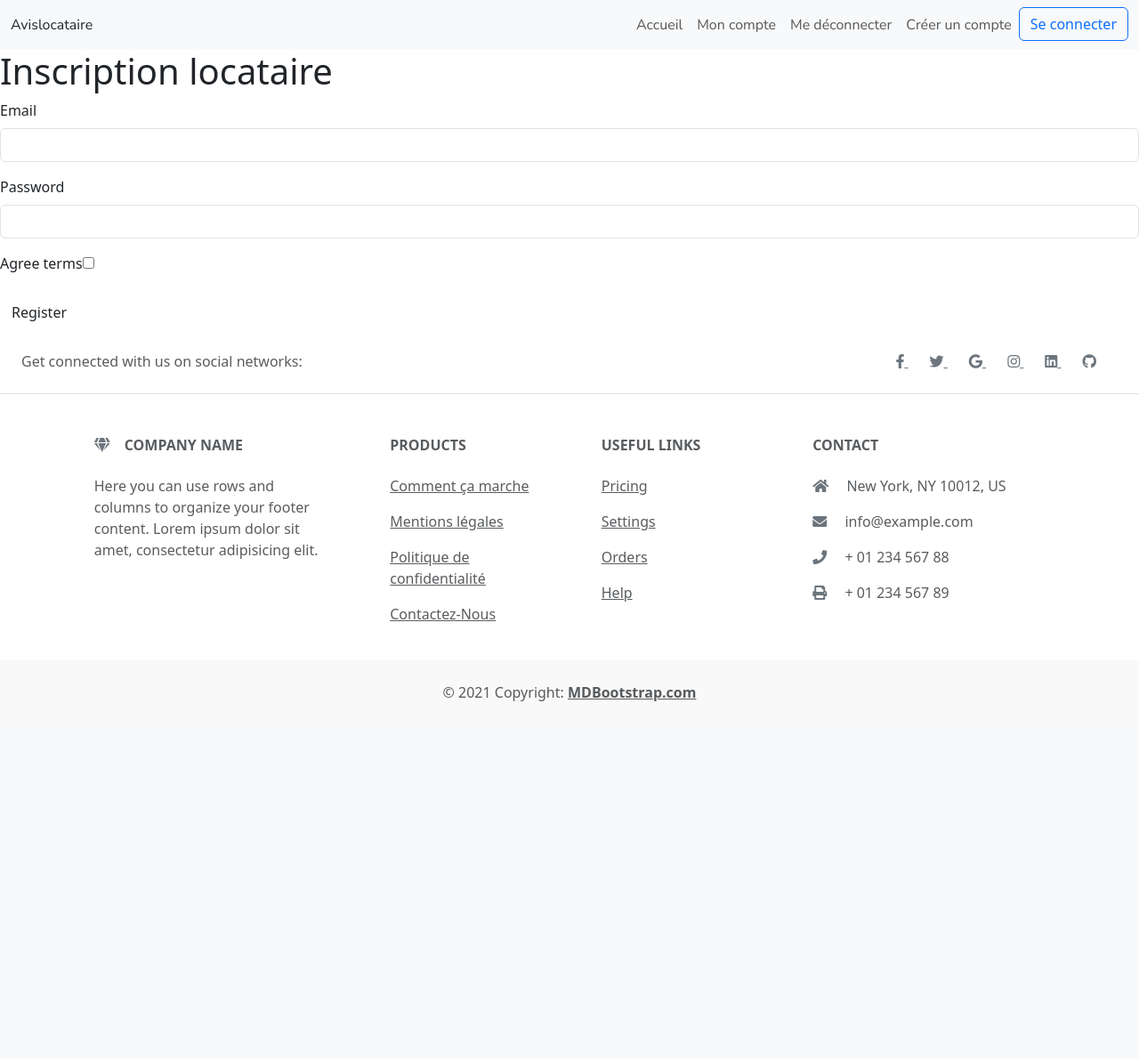
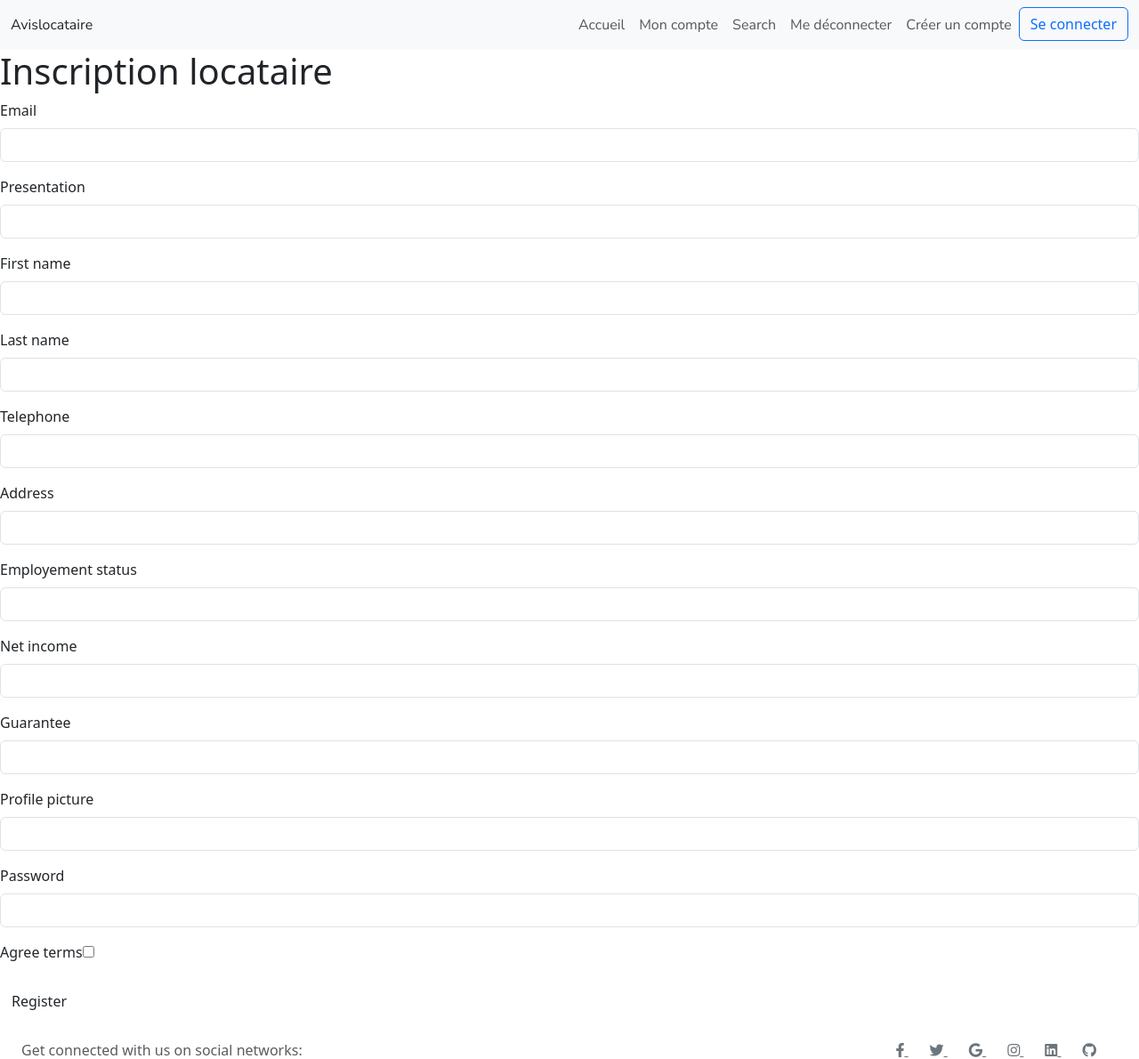
Before and after one commit to xavgdt66/Projet_Loc, a Symfony app: template templates/registration/register.html.twig in a window 1280 px wide. Shown: the top 1190 px of the page at 89% size. Before the commit the page ends 788 px from the top, so only its background shows below. Run offline with Twig, Linux system fonts and the light colour scheme; the template is opened without the code that fills it, so the values that code supplies are empty; form fields are guessed from the names that the template uses; some libraries are stand-ins or nearby versions.

Commit message:
avant la mise en place VichUploaderBundle(Déja télécharger)

```diff
--- a/composer.json
+++ b/composer.json
@@ -44,7 +44,8 @@
         "symfony/yaml": "7.0.*",
         "symfonycasts/verify-email-bundle": "^1.15",
         "twig/extra-bundle": "^2.12|^3.0",
-        "twig/twig": "^2.12|^3.0"
+        "twig/twig": "^2.12|^3.0",
+        "vich/uploader-bundle": "^2.3"
     },
     "config": {
         "allow-plugins": {
--- a/templates/_partials/_nav.html.twig
+++ b/templates/_partials/_nav.html.twig
@@ -14,6 +14,11 @@
 				<li class="nav-item">
 					<a class="nav-link navmenu" href="#">Mon compte</a>
 				</li>
+
+				<li class="nav-item">
+					<a class="nav-link navmenu" href="/search">Search</a>
+				</li>
+
 				<li class="nav-item">
 					<a class="nav-link navmenu" href="/logout">Me déconnecter</a>
 				</li>
--- a/templates/registration/register.html.twig
+++ b/templates/registration/register.html.twig
@@ -13,6 +13,16 @@
 
     {{ form_start(registrationForm) }}
         {{ form_row(registrationForm.email) }}
+                {{ form_row(registrationForm.presentation) }}
+                {{ form_row(registrationForm.first_name) }}
+                {{ form_row(registrationForm.last_name) }}
+                {{ form_row(registrationForm.telephone) }}
+                {{ form_row(registrationForm.address) }}
+                {{ form_row(registrationForm.employement_status) }}
+                {{ form_row(registrationForm.net_income) }}
+                {{ form_row(registrationForm.guarantee) }}
+                {{ form_row(registrationForm.profile_picture) }}
+
         {{ form_row(registrationForm.plainPassword, {
             label: 'Password'
         }) }}
```
Also changed, not shown: src/Entity/User.php (+18 -0 lines), src/Form/RegistrationFormType.php (+10 -0 lines), 2 other files.
